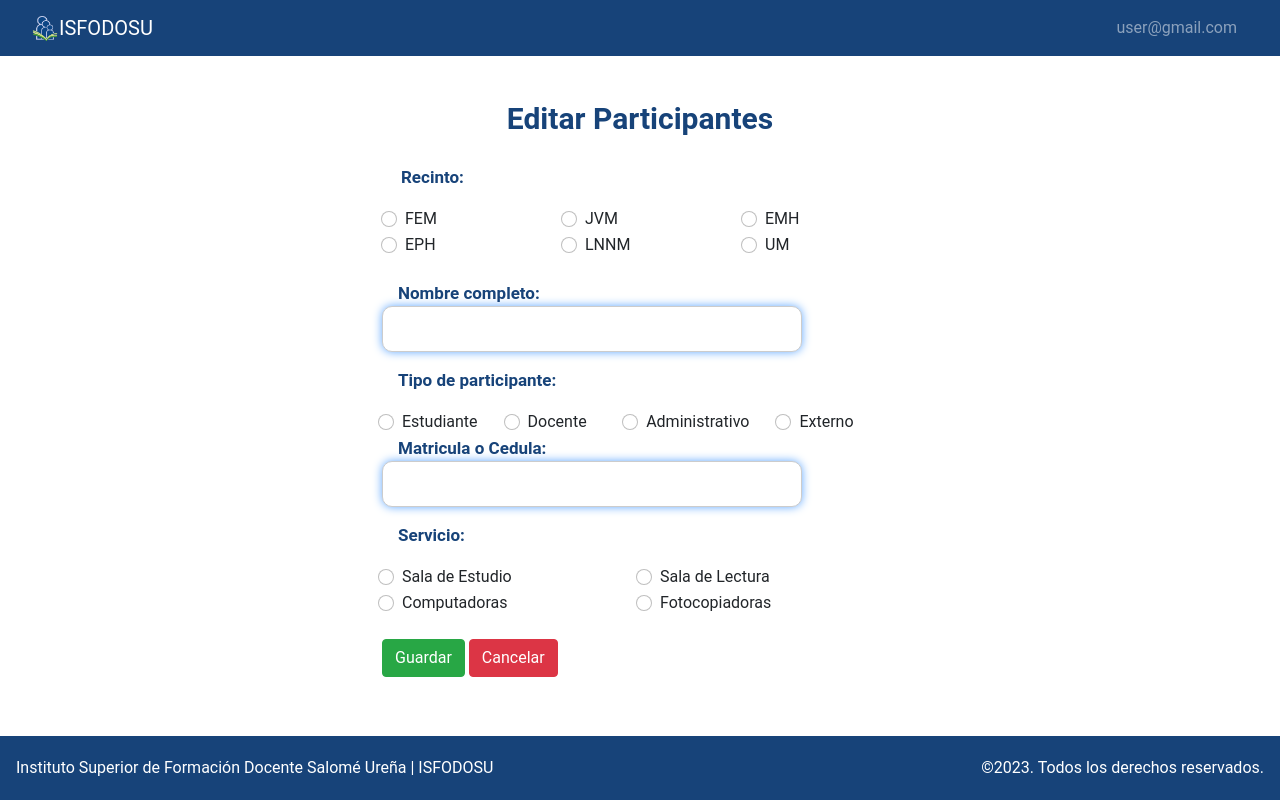
After one commit to Caterina2001/Servicios-Biblioteca, a PHP site: page /editar_participantes.php?id=1 in a window 1280 px wide. The commit adds this page. Run offline with PHP 8.4, Linux system fonts and the light colour scheme; a user stored in the database is signed in; data that the repository does not hold is empty; some libraries are stand-ins or nearby versions.

Commit message:
Cambios finales 1.0
Tabla de participantes y sus acciones agregadas a la vista de user + olvidar contraseña

```diff
--- /dev/null
+++ b/views/editar_participantes.php
@@ -0,0 +1,329 @@
+<?php
+
+session_start();
+error_reporting(0);
+
+$validar = $_SESSION['correo'];
+
+if( $validar == null || $validar = ''){
+
+    header("Location: ../includes/login.php");
+    die();
+
+}
+
+
+$id= $_GET['id'];
+$conexion= mysqli_connect("localhost", "root", "", "r_user");
+$consulta= "SELECT * FROM participantes WHERE id = $id";
+$resultado = mysqli_query($conexion, $consulta);
+$usuario = mysqli_fetch_assoc($resultado);
+
+?>
+
+
+<!DOCTYPE html>
+<html lang="es-MX">
+<head>
+    <meta charset="UTF-8">
+    <meta http-equiv="X-UA-Compatible" content="IE=edge">
+    <meta name="viewport" content="width=device-width, initial-scale=1.0">
+    <title>Registros</title>
+
+
+    <link rel="stylesheet" href="https://use.fontawesome.com/releases/v5.8.1/css/all.css"
+    integrity="sha384-50oBUHEmvpQ+1lW4y57PTFmhCaXp0ML5d60M1M7uH2+nqUivzIebhndOJK28anvf"
+    crossorigin="anonymous">
+    <link rel="stylesheet" href="../DataTables/css/dataTables.bootstrap4.min.css">
+
+    <link rel="stylesheet" href="../css/es.css">
+    <link rel="stylesheet" href="../css/bootstrap.min.css" />
+    <link rel="stylesheet" href="../css/UserC.css">
+
+    <script src="../js/jquery.min.js"></script>
+
+    <script src="../js/resp/bootstrap.min.js"></script>
+</head>
+
+<body id="page-top">
+
+
+<form  action="../includes/_functions.php" method="POST">
+<div id="login" >
+        <div class="container is-fluid">
+            <div id="login-row" class="row justify-content-center align-items-center">
+                <div id="login-column" class="col-md-6">
+                    <div id="login-box" class="col-md-12">
+                    <div class="col-xs-12">
+  <!-- Navbar -->
+<nav class="navbar navbar-expand-lg navbar-dark fixed-top" style="background-color: #174379">
+  <!-- Container wrapper -->
+  <div class="container-fluid">
+
+    <!-- Navbar brand -->
+    <img src ="../includes/logo.png" style="width: 28px; height: 25px;">
+    <a class="navbar-brand" style="color: white">ISFODOSU</a>
+
+    <!-- Toggle button -->
+    <button class="navbar-toggler" type="button" data-mdb-toggle="collapse" data-mdb-target="#navbarSupportedContent" aria-controls="navbarSupportedContent" aria-expanded="false" aria-label="Toggle navigation">
+      <i class="fas fa-bars"></i>
+    </button>
+
+    <!-- Collapsible wrapper -->
+    <div class="collapse navbar-collapse" id="navbarSupportedContent">
+      <ul class="navbar-nav me-auto mb-2 mb-lg-0">
+
+
+
+      </ul>
+
+      <!-- Icons -->
+      <ul class="navbar-nav d-flex flex-row me-1">
+        <li class="nav-item me-3 me-lg-0" style="color: white">  </li>
+
+        <li class="nav-item me-3 me-lg-0">
+        <a class="nav-link"> <?php echo $_SESSION['correo']; ?></a>
+        </li>
+
+      </ul>
+
+    </div>
+  </div>
+  <!-- Container wrapper -->
+</nav>
+<!-- Navbar -->
+  <br>
+  <br>
+  <br>
+  <br>
+
+    <p class="text-center fw-bold mx-3 mb-0 TColor">Editar Participantes</p>
+
+    <br>
+    <div class="form-group">
+      <label for="recinto" class="text-center fw-bold mx-3 mb-0 EditColor">Recinto:</label>
+     </div>
+
+
+
+    <div class="row align-self-start">
+        <div class="col-sm">
+
+              <div class="form-check">
+
+                  <input class="form-check-input" type="radio" name="recinto" value="FEM" id="recinto" value="<?php echo $usuario['recinto'];?>">
+                  <input type="hidden" name="accion" value="editar_participantes">
+                  <input type="hidden" name="id" value="<?php echo $id;?>">
+                  <label class="form-check-label" for="recinto"> FEM </label>
+
+          </div>
+        </div>
+        <div class="col-sm">
+          <div class="form-check">
+
+              <input class="form-check-input" type="radio" name="recinto" value="JVM" id="recinto" value="<?php echo $usuario['recinto'];?>">
+              <input type="hidden" name="accion" value="editar_participantes">
+              <input type="hidden" name="id" value="<?php echo $id;?>">
+              <label class="form-check-label" for="recinto"> JVM </label>
+
+      </div>
+        </div>
+        <div class="col-sm">
+        <div class="form-check">
+
+            <input class="form-check-input" type="radio" name="recinto" value="EMH" id="recinto" value="<?php echo $usuario['recinto'];?>">
+            <input type="hidden" name="accion" value="editar_participantes">
+            <input type="hidden" name="id" value="<?php echo $id;?>">
+            <label class="form-check-label" for="recinto"> EMH </label>
+
+    </div>
+    </div>
+
+<br>
+<div class="container">
+    <div class="row align-self-start">
+        <div class="col-sm">
+        <div class="form-check">
+
+                                   <input class="form-check-input" type="radio" name="recinto" value="EPH" id="recinto" value="<?php echo $usuario['recinto'];?>">
+                                   <input type="hidden" name="accion" value="editar_participantes">
+                                   <input type="hidden" name="id" value="<?php echo $id;?>">
+                                   <label class="form-check-label" for="recinto"> EPH </label>
+
+                           </div>
+        </div>
+        <div class="col-sm">
+        <div class="form-check">
+
+                                   <input class="form-check-input" type="radio" name="recinto" value="LNNM" id="recinto" value="<?php echo $usuario['recinto'];?>">
+                                   <input type="hidden" name="accion" value="editar_participantes">
+                                   <input type="hidden" name="id" value="<?php echo $id;?>">
+                                   <label class="form-check-label" for="recinto"> LNNM </label>
+
+                           </div>
+        </div>
+        <div class="col-sm">
+        <div class="form-check">
+
+                                   <input class="form-check-input" type="radio" name="recinto" value="UM" id="recinto" value="<?php echo $usuario['recinto'];?>">
+                                   <input type="hidden" name="accion" value="editar_participantes">
+                                   <input type="hidden" name="id" value="<?php echo $id;?>">
+                                   <label class="form-check-label" for="recinto"> UM </label>
+
+                           </div>
+        </div>
+    </div>
+
+</div>
+
+                            <br></br>
+                            <div class="form-group">
+                            <label for="nombre" class="text-center fw-bold mx-3 mb-0 EditColor">Nombre completo:</label>
+                            <input type="text"  id="nombre" name="nombre" class="css-input btn-block" value="<?php echo $usuario['nombre'];?>"required>
+                            </div>
+
+                            <div class="form-group">
+                              <label for="rol" class="text-center fw-bold mx-3 mb-0 EditColor">Tipo de participante:</label>
+                            </div>
+
+
+
+                            <div class="row align-self-start">
+                                <div class="col-sm">
+
+                                      <div class="form-check">
+
+                                          <input class="form-check-input" type="radio" name="rol" value="Estudiante" id="rol" value="<?php echo $usuario['rol'];?>">
+                                          <input type="hidden" name="accion" value="editar_participantes">
+                                          <input type="hidden" name="id" value="<?php echo $id;?>">
+                                          <label class="form-check-label" for="rol"> Estudiante </label>
+
+                                  </div>
+                                </div>
+                                <div class="col-sm">
+                                  <div class="form-check">
+
+                                      <input class="form-check-input" type="radio" name="rol" value="Docente" id="rol" value="<?php echo $usuario['rol'];?>">
+                                      <input type="hidden" name="accion" value="editar_participantes">
+                                      <input type="hidden" name="id" value="<?php echo $id;?>">
+                                      <label class="form-check-label" for="rol"> Docente </label>
+
+                              </div>
+                                </div>
+                                <div class="col-sm">
+                                <div class="form-check">
+
+                                    <input class="form-check-input" type="radio" name="rol" value="Administrativo" id="rol" value="<?php echo $usuario['rol'];?>">
+                                    <input type="hidden" name="accion" value="editar_participantes">
+                                    <input type="hidden" name="id" value="<?php echo $id;?>">
+                                    <label class="form-check-label" for="rol"> Administrativo </label>
+
+                            </div>
+                            </div>
+                            <div class="col-sm">
+                                <div class="form-check">
+
+                                    <input class="form-check-input" type="radio" name="rol" value="Externo" id="rol" value="<?php echo $usuario['rol'];?>">
+                                    <input type="hidden" name="accion" value="editar_participantes">
+                                    <input type="hidden" name="id" value="<?php echo $id;?>">
+                                    <label class="form-check-label" for="rol"> Externo </label>
+
+                            </div>
+                            </div>
+                          </div>
+
+                            <div class="form-group">
+                                <label for="username" class="text-center fw-bold mx-3 mb-0 EditColor">Matricula o Cedula: </label><br>
+                                <input type="text" pattern="\d{9}|\d{11}" name="matricula" id="matricula" class="css-input btn-block" placeholder="" value="<?php echo $usuario['matricula'];?>">
+                            </div>
+
+                            <div class="form-group">
+                              <label for="servicio" class="text-center fw-bold mx-3 mb-0 EditColor">Servicio:</label>
+                            </div>
+
+
+
+                            <div class="row align-self-start">
+                                <div class="col-sm">
+
+                                      <div class="form-check">
+
+                                          <input class="form-check-input" type="radio" name="servicio" value="Sala de Estudio" id="servicio" value="<?php echo $usuario['servicio'];?>">
+                                          <input type="hidden" name="accion" value="editar_participantes">
+                                          <input type="hidden" name="id" value="<?php echo $id;?>">
+                                          <label class="form-check-label" for="servicio">Sala de Estudio </label>
+
+                                  </div>
+                                </div>
+                                <div class="col-sm">
+                                  <div class="form-check">
+
+                                      <input class="form-check-input" type="radio" name="servicio" value="Sala de Lectura" id="servicio" value="<?php echo $usuario['servicio'];?>">
+                                      <input type="hidden" name="accion" value="editar_participantes">
+                                      <input type="hidden" name="id" value="<?php echo $id;?>">
+                                      <label class="form-check-label" for="servicio"> Sala de Lectura </label>
+
+                              </div>
+                                </div>
+
+                          </div>
+                          <div class="row align-self-start">
+                          <div class="col-sm">
+                                <div class="form-check">
+
+                                    <input class="form-check-input" type="radio" name="servicio" value="Computadoras" id="servicio" value="<?php echo $usuario['servicio'];?>">
+                                    <input type="hidden" name="accion" value="editar_participantes">
+                                    <input type="hidden" name="id" value="<?php echo $id;?>">
+                                    <label class="form-check-label" for="servicio"> Computadoras </label>
+
+                            </div>
+                            </div>
+                            <div class="col-sm">
+                                <div class="form-check">
+
+                                    <input class="form-check-input" type="radio" name="servicio" value="Fotocopiadoras" id="servicio" value="<?php echo $usuario['servicio'];?>">
+                                    <input type="hidden" name="accion" value="editar_participantes">
+                                    <input type="hidden" name="id" value="<?php echo $id;?>">
+                                    <label class="form-check-label" for="servicio"> Fotocopiadoras </label>
+
+                            </div>
+                            </div>
+                      </div>
+
+
+                            <br></br>
+
+                                <div class="mb-3">
+
+                                <button type="submit" class="btn btn-success" >Guardar</button>
+                               <a href="user.php" class="btn btn-danger">Cancelar</a>
+
+                            </div>
+                            </div>
+                            </div>
+
+                        </form>
+                    </div>
+                </div>
+            </div>
+        </div>
+    </div>
+    </form>
+    <br></br>
+    <br></br>
+
+
+</body>
+<div
+              class=" navbar navbar-dark fixed-bottom" style="background-color: #174379; color: white; padding-top: 20px; padding-bottom:20px" >
+              <!-- Copyright -->
+              <div class="mb-3 mb-md-0 text-center">
+                Instituto Superior de Formación Docente Salomé Ureña | ISFODOSU
+              </div>
+              <div class="mb-3 mb-md-0 text-center">
+                ©2023. Todos los derechos reservados.
+              </div>
+              <!-- Copyright -->
+
+            </div>
+</html>
```
Also changed, not shown: includes/Contrasena.php (added, +18 -0 lines), includes/ContraseñaOlvidada.php (added, +71 -0 lines), views/eliminar_participantes.php (added, +7 -0 lines), views/user.php (+76 -0 lines).
